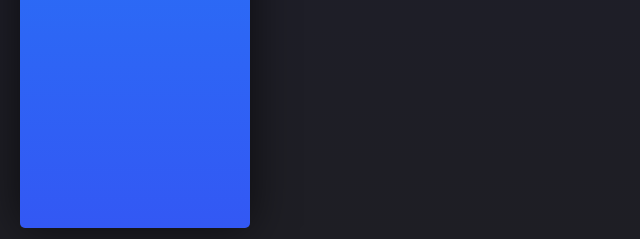
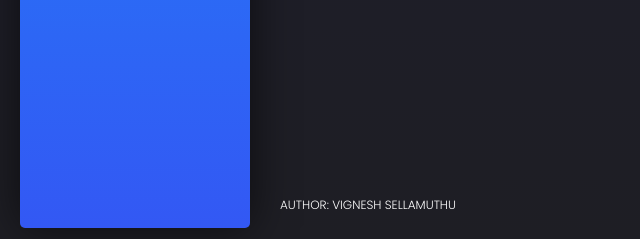
Before and after one commit to vky289/Diablo, a Django app: page /login/ in a window 1280 px wide. Shown: the part 562-801 px from the top of the page, without its empty margins (0-640 px from the left). Run offline with Django 3.2, Linux system fonts and the light colour scheme; parts of the project's set-up code (start-up, migrations or seed data) failed here and were passed over; some libraries are stand-ins or nearby versions.

Commit message:
Adding author

```diff
--- a/core/templates/includes/footer.html
+++ b/core/templates/includes/footer.html
@@ -2,7 +2,7 @@
     <div class="container-fluid">
       <ul class="nav">
         <li class="nav-item">
-          <a target="_blank" href="" class="nav-link"></a>
+            <a target="_blank" href="mailto:vsellamuthu@agileassets.com" class="nav-link">Author: Vignesh Sellamuthu</a>
         </li>
       </ul>
     </div>
```
